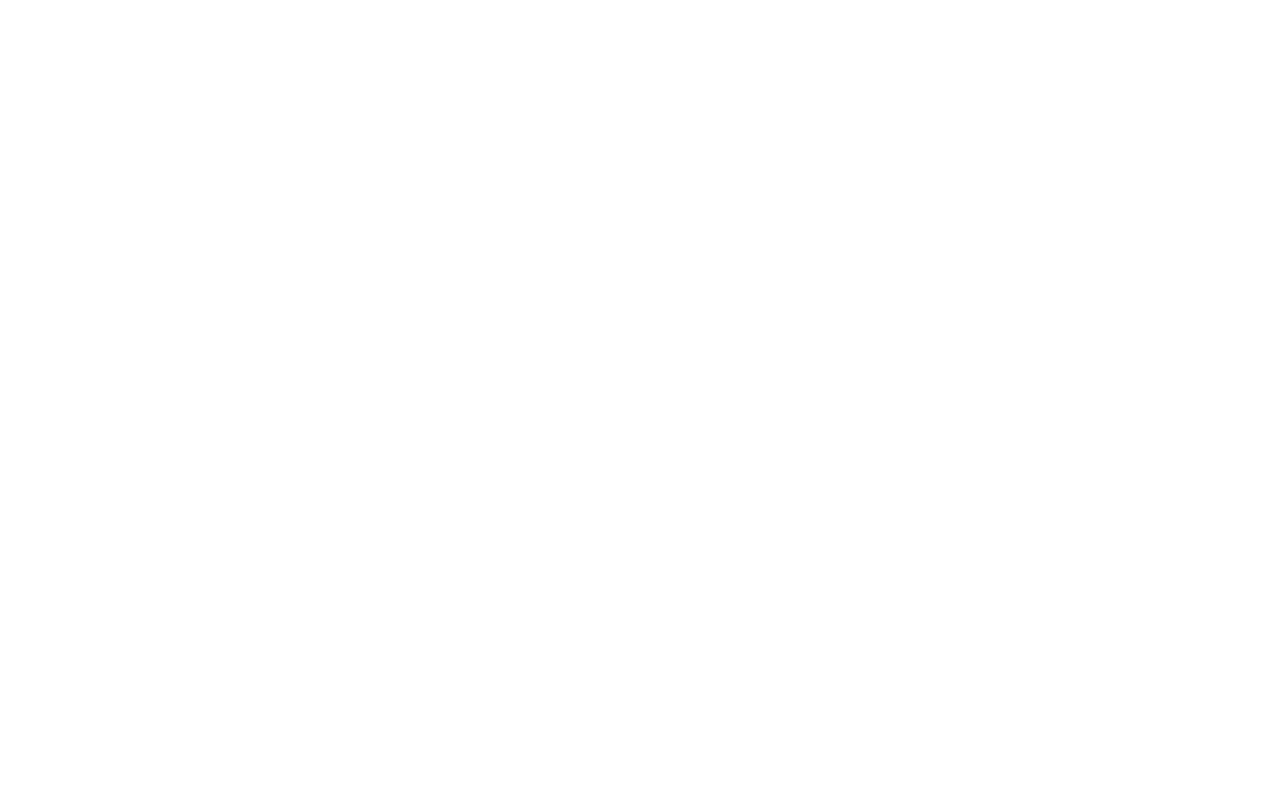
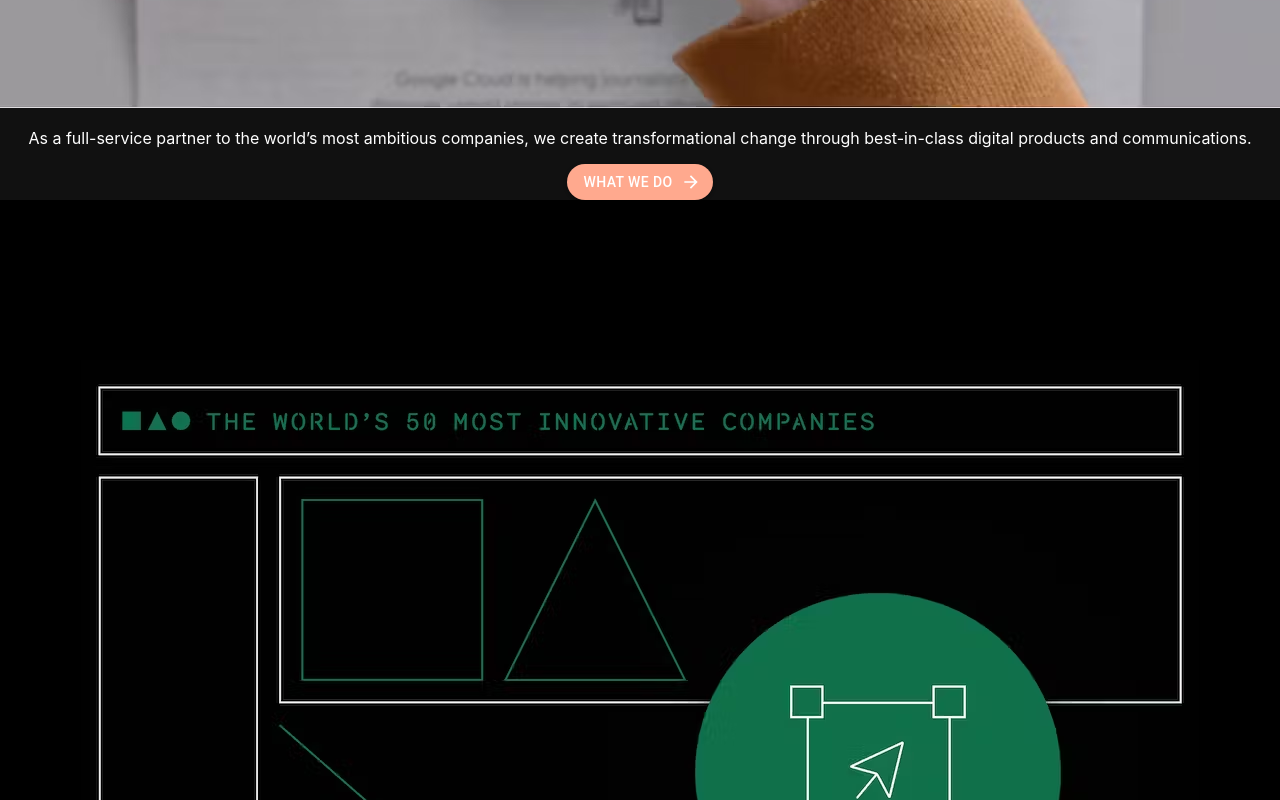
Before and after one commit to hey24/instrument-landing-page, a React (Create React App) app: page / in a window 1280 px wide. Shown: the part 3200-4000 px from the top of the page. Before the commit the page ends 2623 px from the top, so only its background shows below. Built offline with nearby package versions, Linux system fonts and the light colour scheme.

Commit message:
Add basic projects to page without styling

```diff
--- /dev/null
+++ b/src/components/Card.js
@@ -0,0 +1,27 @@
+import React from 'react';
+import { Button } from '@mui/material';
+import ArrowForwardIcon from '@mui/icons-material/ArrowForward';
+
+const Card = ({imageSrc, description, btnText}) => {
+  return (
+    <div className="card">
+      <img className="card-image" src={imageSrc} alt="Card" />
+      <div className="card-content">
+        <p className="card-description">{description}</p>
+        <Button
+          className='Button-LearnMore'
+          variant="contained"
+          style={{ backgroundColor: '#ffa98e' }}
+          endIcon={<ArrowForwardIcon />}
+          sx={{
+            borderRadius: 50
+          }}
+        >
+          {btnText}
+        </Button>
+      </div>
+    </div>
+  );
+};
+
+export default Card;
--- a/src/components/sections/Projects.js
+++ b/src/components/sections/Projects.js
@@ -1,10 +1,32 @@
 import React from 'react'
+import Card from "../Card";
 import './Projects.css'
 
 export default function Navbar() {
+
+  const cardData = [
+    {
+      imageSrc: './img/image-of-phone.avif',
+      description: "As a full-service partner to the world’s most ambitious companies, we create transformational change through best-in-class digital products and communications.",
+      btnText: 'What we do'
+    },
+    {
+      imageSrc: './img/innovative-company-image.avif',
+      description: "Instrument Named Among World's Most Innovative Companies in Design",
+      btnText: 'Learn More'
+    }
+  ];
+
   return (
-    <div className='Container'>
-      <h1>Hello projects</h1>
+    <div className="card-grid">
+      {cardData.map((card, index) => (
+        <Card
+          key={index}
+          imageSrc={card.imageSrc}
+          description={card.description}
+          btnText={card.btnText}
+        />
+      ))}
     </div>
   )
 }
```
